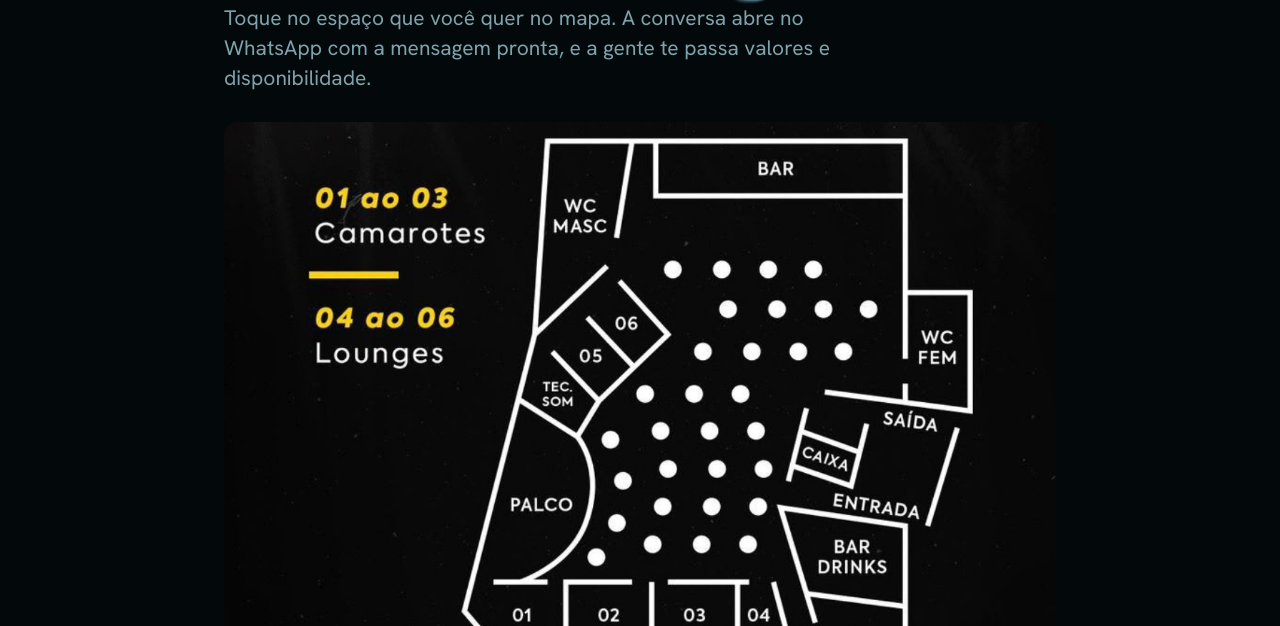
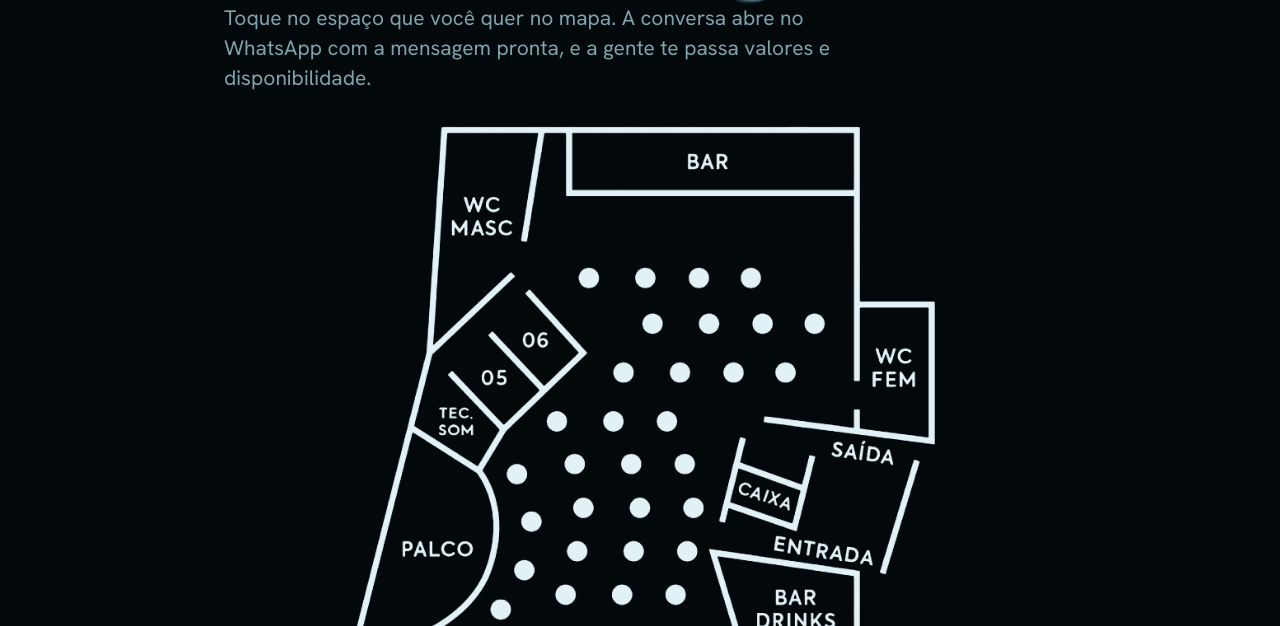
Before and after one commit to apsantos05/whynot-, a plain HTML site: page camarotes.html in a window 1280 px wide. Shown: the part 174-800 px from the top of the page. Drawn offline with Linux system fonts and the light colour scheme.

Commit message:
Camarotes: mapa só com a planta, fundo transparente e sem legenda
Co-Authored-By: Claude Opus 5.5 <noreply@anthropic.com>

```diff
--- a/camarotes.html
+++ b/camarotes.html
@@ -7,13 +7,13 @@
   <meta name="description" content="Reserve seu camarote ou lounge na why not?">
   <meta property="og:title" content="Camarotes · why not?">
   <meta property="og:description" content="Escolha seu camarote ou lounge no mapa e reserve pelo WhatsApp.">
-  <meta property="og:image" content="assets/mapa-camarotes.jpg">
+  <meta property="og:image" content="assets/mapa-camarotes.png">
   <meta name="theme-color" content="#03090b">
   <link rel="icon" href="assets/logo.jpg">
   <link rel="preconnect" href="https://fonts.googleapis.com">
   <link rel="preconnect" href="https://fonts.gstatic.com" crossorigin>
   <link href="https://fonts.googleapis.com/css2?family=Fraunces:opsz,wght@9..144,400;9..144,700;9..144,900&family=Hanken+Grotesk:wght@400;500;700&display=swap" rel="stylesheet">
-  <link rel="stylesheet" href="styles.css?v=17">
+  <link rel="stylesheet" href="styles.css?v=18">
 </head>
 <body class="page-camarotes">
   <header class="topbar">
@@ -26,15 +26,15 @@
     <p class="cam__lead">Toque no espaço que você quer no mapa. A conversa abre no WhatsApp com a mensagem pronta, e a gente te passa valores e disponibilidade.</p>
 
     <figure class="map">
-      <img src="assets/mapa-camarotes.jpg" alt="Mapa da Bally Club com os camarotes 01, 02 e 03 em frente ao palco e os lounges 04, 05 e 06" width="1164" height="855">
+      <img src="assets/mapa-camarotes.png" alt="Mapa da Bally Club com os camarotes 01, 02 e 03 em frente ao palco e os lounges 04, 05 e 06" width="728" height="822">
       <!-- áreas clicáveis por cima de cada espaço (mesmas coordenadas da imagem) -->
-      <svg class="map__spots" viewBox="0 0 1164 855" role="group" aria-label="Espaços do mapa">
-        <a class="spot" data-espaco="Camarote 01"><polygon points="378,644 478,644 478,735 382,735 362,712 362,652"/></a>
-        <a class="spot" data-espaco="Camarote 02"><polygon points="478,644 598,644 598,735 478,735"/></a>
-        <a class="spot" data-espaco="Camarote 03"><polygon points="598,644 720,644 720,735 598,735"/></a>
-        <a class="spot" data-espaco="Lounge 04"><polygon points="720,644 768,644 793,735 720,735"/></a>
-        <a class="spot" data-espaco="Lounge 05"><polygon points="447,290 485,247 573,340 525,383 460,322"/></a>
-        <a class="spot" data-espaco="Lounge 06"><polygon points="485,247 535,203 622,297 573,340"/></a>
+      <svg class="map__spots" viewBox="0 0 728 822" role="group" aria-label="Espaços do mapa">
+        <a class="spot" data-espaco="Camarote 01"><polygon points="52,627 152,627 152,718 56,718 36,695 36,635"/></a>
+        <a class="spot" data-espaco="Camarote 02"><polygon points="152,627 272,627 272,718 152,718"/></a>
+        <a class="spot" data-espaco="Camarote 03"><polygon points="272,627 394,627 394,718 272,718"/></a>
+        <a class="spot" data-espaco="Lounge 04"><polygon points="394,627 442,627 467,718 394,718"/></a>
+        <a class="spot" data-espaco="Lounge 05"><polygon points="121,273 159,230 247,323 199,366 134,305"/></a>
+        <a class="spot" data-espaco="Lounge 06"><polygon points="159,230 209,186 296,280 247,323"/></a>
       </svg>
       <p class="map__tip" id="map-tip" aria-hidden="true"></p>
     </figure>
@@ -64,7 +64,7 @@
     <a data-href="instagram" data-bind="instagramHandle"></a>
   </footer>
 
-  <script src="config.js?v=17"></script>
-  <script src="camarotes.js?v=17"></script>
+  <script src="config.js?v=18"></script>
+  <script src="camarotes.js?v=18"></script>
 </body>
 </html>
--- a/styles.css
+++ b/styles.css
@@ -277,8 +277,8 @@ a { color: inherit; }
 }
 .cam__lead { margin: 0 0 28px; color: var(--frost); font-size: var(--step-1); line-height: 1.45; max-width: 38rem; }
 
-.map { position: relative; margin: 0 0 40px; }
-.map img { display: block; width: 100%; height: auto; border-radius: 14px; }
+.map { position: relative; width: min(100%, 600px); margin: 0 auto 44px; }
+.map img { display: block; width: 100%; height: auto; }
 .map__spots { position: absolute; inset: 0; width: 100%; height: 100%; }
 /* áreas invisíveis: só acendem no hover/foco */
 .spot polygon {
```
Also changed, not shown: assets/mapa-camarotes.jpg (deleted), assets/mapa-camarotes.png (added).
